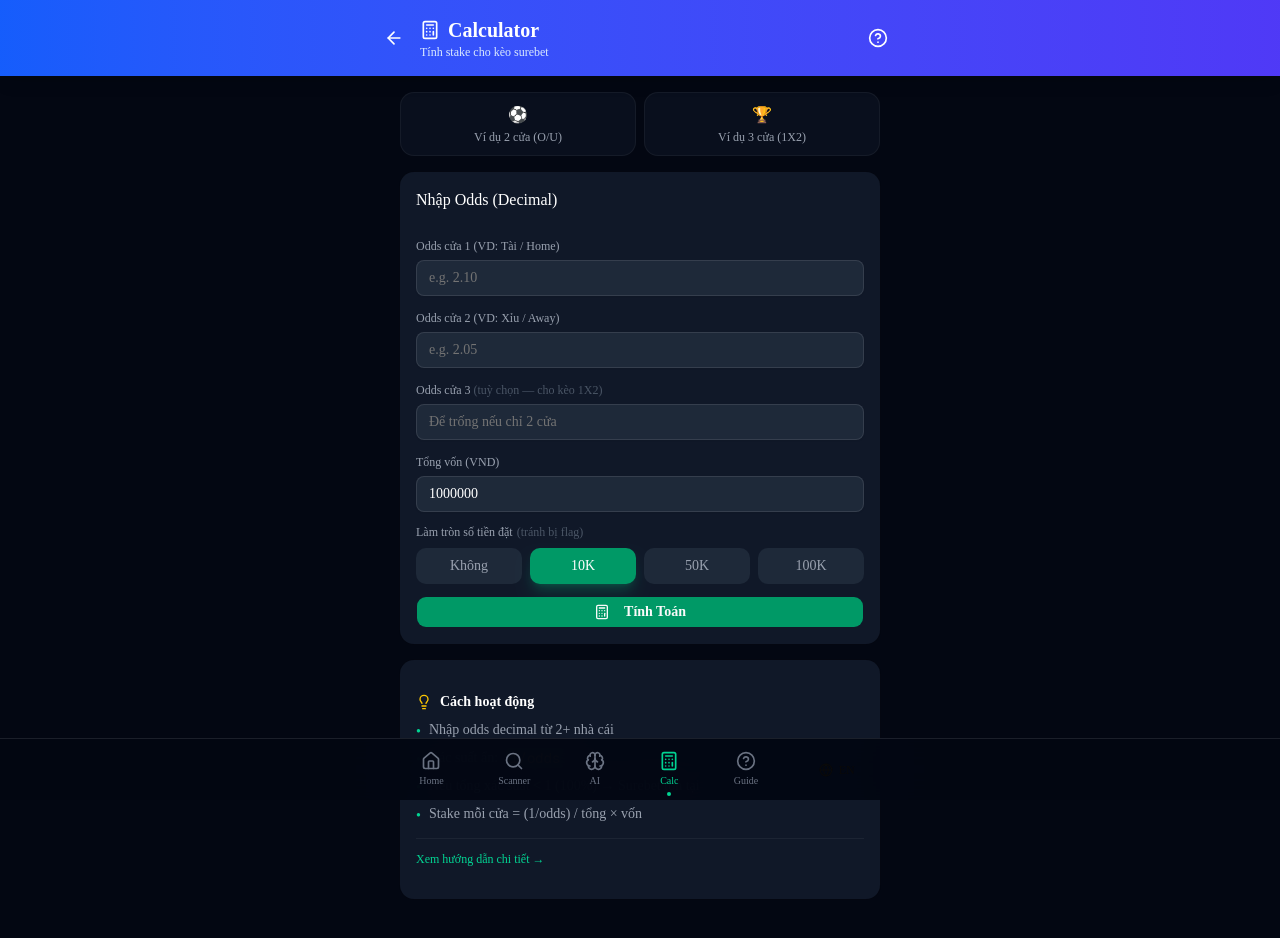
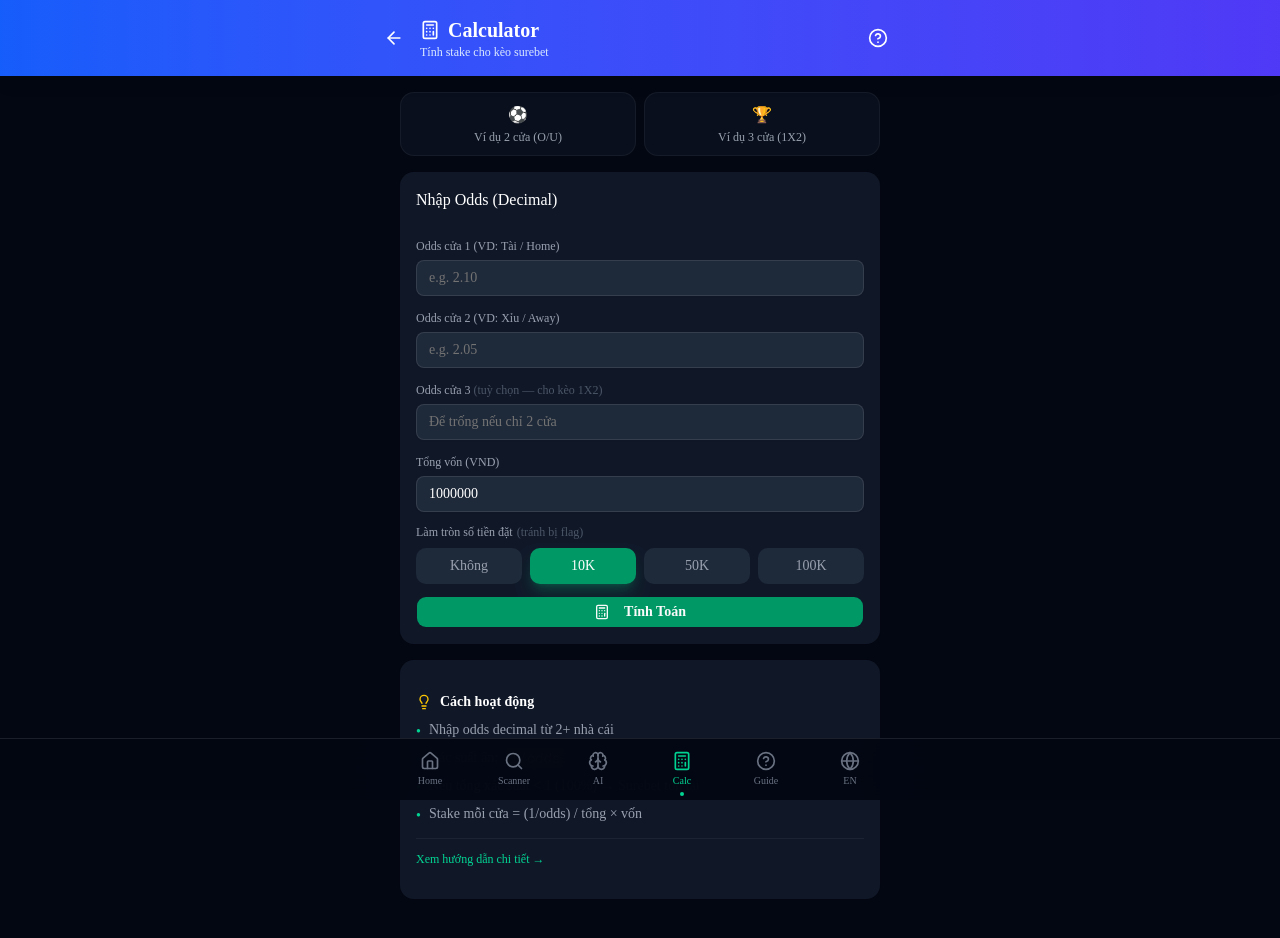
Before and after one commit to ptit9x/vibe-arbitrage-bet, a Next.js app: page /calculator in a window 1280 px wide. Shown: the top 938 px of the page. Built offline with nearby package versions, Linux system fonts and the light colour scheme.

Commit message:
fix: evenly align bottom nav items using grid-cols-6

```diff
--- a/src/components/bottom-nav.tsx
+++ b/src/components/bottom-nav.tsx
@@ -2,9 +2,8 @@
 
 import Link from "next/link";
 import { usePathname } from "next/navigation";
-import { Home, Search, Brain, Calculator, HelpCircle } from "lucide-react";
+import { Home, Search, Brain, Calculator, HelpCircle, Globe } from "lucide-react";
 import { useI18n } from "@/lib/i18n/provider";
-import LanguageSwitcher from "./language-switcher";
 
 const navItems = [
   { href: "/dashboard", icon: Home, labelKey: "home" as const },
@@ -16,11 +15,11 @@ const navItems = [
 
 export default function BottomNav() {
   const pathname = usePathname();
-  const { t } = useI18n();
+  const { t, locale, setLocale } = useI18n();
 
   return (
     <nav className="fixed bottom-0 left-0 right-0 z-50 border-t border-white/10 bg-gray-950/95 backdrop-blur-xl safe-area-bottom">
-      <div className="mx-auto flex max-w-lg items-center justify-around px-2 py-1">
+      <div className="mx-auto grid max-w-lg grid-cols-6 px-1 py-1">
         {navItems.map((item) => {
           const isActive =
             pathname === item.href ||
@@ -29,7 +28,7 @@ export default function BottomNav() {
             <Link
               key={item.href}
               href={item.href}
-              className={`flex flex-col items-center gap-0.5 rounded-lg px-3 py-2 text-[10px] font-medium transition-all ${
+              className={`flex flex-col items-center gap-0.5 rounded-lg py-2 text-[10px] font-medium transition-all ${
                 isActive
                   ? "text-emerald-400"
                   : "text-gray-500 hover:text-gray-300"
@@ -45,9 +44,13 @@ export default function BottomNav() {
             </Link>
           );
         })}
-        <div className="flex flex-col items-center gap-0.5 px-2 py-2">
-          <LanguageSwitcher />
-        </div>
+        <button
+          onClick={() => setLocale(locale === "vi" ? "en" : "vi")}
+          className="flex flex-col items-center gap-0.5 rounded-lg py-2 text-[10px] font-medium text-gray-500 hover:text-gray-300 transition-all"
+        >
+          <Globe className="h-5 w-5" />
+          <span>{locale === "vi" ? "EN" : "VI"}</span>
+        </button>
       </div>
     </nav>
   );
```
